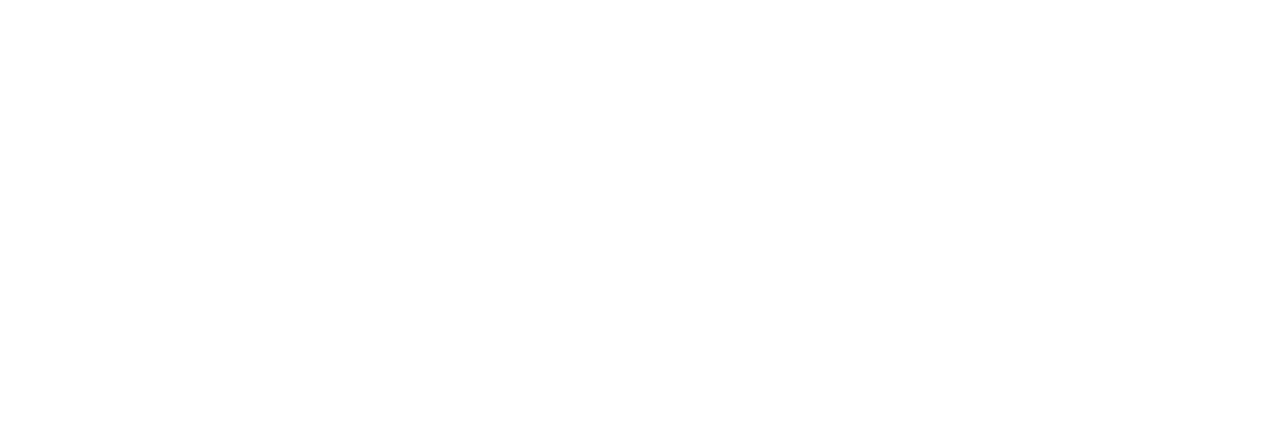
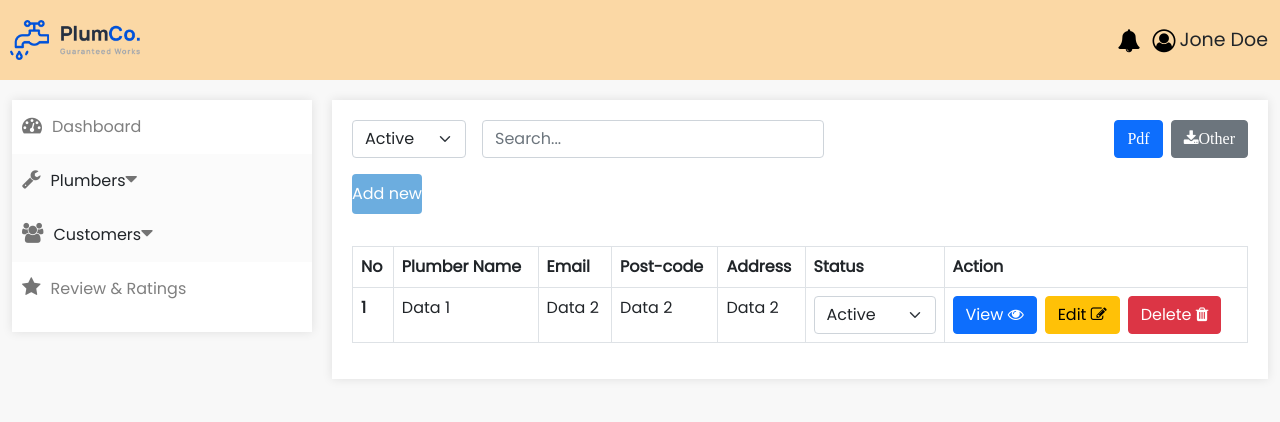
Before and after one commit to syedrahman616/SRProjectOne, a React (Vite) app: page /plumberdetails in a window 1280 px wide. Before the commit this address had no page. Shown: the top 422 px of the page. Built offline with nearby package versions, Linux system fonts and the light colour scheme.

Commit message:
Add admin page code

```diff
--- a/src/App.jsx
+++ b/src/App.jsx
@@ -20,7 +20,7 @@ function App() {
           <Route path="/dashnavbar" element={<Dashnavbar/>}/>
           <Route path="/sidebar" element={<Sidebar/>}/>
           <Route path="/dashboard" element={<Dashboard/>}/>
-          <Route path="/plumber" element={<Dashplumber/>}/>
+          <Route path="/plumberdetails" element={<Dashplumber/>}/>
           <Route path="/review" element={<Dashreview/>}/>
           <Route path="/customer" element={<Dashcustomer/>}/>
       </Routes>
--- a/src/components/Authlogin/admin.css
+++ b/src/components/Authlogin/admin.css
@@ -98,45 +98,6 @@
     font-size: 19px;
     font-weight: 500;
 }
-.aside100{
-    width: 300px;
-    box-shadow: 0px 0px 10px 0px #0000001A;
-    position: fixed;
-    background-color: white;
-    border: none;
-}
-.dashside_ul{
-    padding-left: 0px;
-}
-.dashside_ul i{
-    font-size: 20px;
-    margin-right: 10px;
-    color: #0000008a;
-}
-.dashside_ul li{
-    display: flex;
-    align-items: center;
-    padding: 15px 10px;
-}
-.dashside_ul li a {
-    text-decoration: none;
-    color: #00000080;
-}
-.dashside_ul li:hover{
-    background-color: rgb(254 169 40 / 22%);
-    transition: all;
-}
-.dashside_ul li.active-link{
-    background-color: rgb(254 169 40 / 0.4);
-    width: 100%;
-    height: 55px;
-}
-.dashside_ul li a.active-link{
-   color: #FFFFFF;
-}
-.dashside_ul li i.active-link{
-    color: #FFFFFF;
- }
  .dash100{
     width: 100%;
     height: 100%;
@@ -420,7 +381,60 @@
 /* .dashside_ul li:hover{
     background-color:  #6caddf;
 } */
-/* Default styles for small screens */
+.aside100{
+    width: 300px;
+    box-shadow: 0px 0px 10px 0px #0000001A;
+    position: fixed;
+    background-color: white;
+    border: none;
+}
+.dashside_ul{
+    padding-left: 0px;
+}
+.dashside_ul i{
+    font-size: 20px;
+    margin-right: 10px;
+    color: #0000008a;
+}
+.dashside_ul li{
+
+    align-items: center;
+    padding: 15px 10px;
+}
+.dashside_ul li a {
+    text-decoration: none;
+    color: #00000080;
+}
+.dashside_ul li:hover{
+    background-color: rgb(254 169 40 / 22%);
+    transition: all;
+}
+.dashside_ul li.active-link{
+    background-color: rgb(254 169 40 / 0.4);
+    width: 100%;
+    height: 100%;
+}
+.dashside_ul li.dropdown{
+    background-color: #fbfbfb;
+    width: 100%;
+    height: 100%;
+}
+
+.dashside_ul li.dropdown fa{
+    color: #000000;
+}
+
+.dropdown{
+    display: inline-block;
+    width: 100%;
+    height: 100%;
+}
+.dashside_ul li a.active-link{
+   color: #000000;
+}
+.dashside_ul li i.active-link{
+    color: #202020;
+ }
 .bar-icon {
     display: block; /* Initially visible on small screens */
   }
@@ -432,6 +446,8 @@
     display: block; /* Show the sidebar when the 'visible' class is present */
   }
 
+
+
   /* Media query for screens larger than 1024px */
   @media (min-width: 1024px) {
     .bar-icon {
--- a/src/components/admindashboard/dashcustomer.jsx
+++ b/src/components/admindashboard/dashcustomer.jsx
@@ -1,27 +1,82 @@
-import React from "react";
+import React, { useState } from "react";
 import Dashnavbar from "./dashnavbar";
 import Sidebar from "./dashsidebar";
+import Modal from 'react-bootstrap/Modal';
 function Dashcustomer(){
-    return(
+  const [show1, setShow1] = useState(false);
+  const [isPlumbersLinkActive, setIsPlumbersLinkActive] = useState(true);
+  const [statusFilter, setStatusFilter] = useState("All"); // Default filter
+  const [searchQuery, setSearchQuery] = useState("");
+
+  const handleCloses1 = () => {
+    setShow1(false);
+  };
+
+  const addnew_plumber = () => {
+    setShow1(true);
+  };
+
+  const handleStatusFilterChange = (status) => {
+    setStatusFilter(status);
+  };
+
+  const handleSearchChange = (query) => {
+    setSearchQuery(query);
+  };
+
+  return (
     <>
     <Dashnavbar/>
-        <div className="container-fluid" style={{backgroundColor:'rgb(248, 248, 248)',width:'100%',height:'100vh'}}>
+    <div className="container-fluid" style={{ backgroundColor: 'rgb(248, 248, 248)', width: '100%', height: '100vh' }}>
       <div className="row dash_row">
         <div className="col-3 col_corr_2">
-          <Sidebar/>
+          <Sidebar activelink={isPlumbersLinkActive} />
         </div>
         <div className="col-9 col_corr_1">
           <div className="dashmain">
-                {/* <button className="dashaddbutton" onClick={addnew_plumber}>Add new</button> */}
+            <div className="d-flex justify-content-between align-items-center mb-3">
+              <div className="d-flex align-items-center">
+                <div className="me-3">
+                  <select
+                    className="form-select"
+                    value={statusFilter}
+                    onChange={(e) => handleStatusFilterChange(e.target.value)}
+                  >
+                    <option value="Active">Active</option>
+                    <option value="Inactive">Inactive</option>
+                  </select>
+                </div>
+                <div>
+                  <input
+                    type="text"
+                    className="form-control"
+                    placeholder="Search..."
+                    value={searchQuery}
+                    onChange={(e) => handleSearchChange(e.target.value)}
+                  />
+                </div>
+              </div>
+              <div>
+                <button className="btn btn-primary me-2" title="Download PDF"><i className="fa fa-file-pdf">Pdf</i></button>
+                <button className="btn btn-secondary" title="Download Other"><i className="fa fa-download">Other</i></button>
+              </div>
+            </div>
+            <div className="d-flex justify-content-between align-items-center mb-3">
+              <div>
+                <button className="dashaddbutton" onClick={addnew_plumber}>Add new</button>
+              </div>
+            </div>
             <div className="table-responsive">
               <table className="table table-bordered mt-3">
                 <thead>
                   <tr>
                     <th scope="col">No</th>
-                    <th scope="col">Plumber Name</th>
+                    <th scope="col">Customer Name</th>
                     <th scope="col">Email</th>
                     <th scope="col">Post-code</th>
                     <th scope="col">Address</th>
+                    <th scope="col">Status</th>
+                    <th scope="col">Action</th>
                   </tr>
                 </thead>
                 <tbody>
@@ -31,6 +86,21 @@ function Dashcustomer(){
                     <td>Data 2</td>
                     <td>Data 2</td>
                     <td>Data 2</td>
+                    <td>
+                      <select
+                        className="form-select"
+                        value={statusFilter}
+                        onChange={(e) => handleStatusFilterChange(e.target.value)}
+                      >
+                        <option value="Active">Active</option>
+                        <option value="Inactive">Inactive</option>
+                      </select>
+                    </td>
+                    <td>
+                      <button className="btn btn-primary me-2" title="View">View <i className="fa fa-eye"></i></button>
+                      <button className="btn btn-warning me-2" title="Edit">Edit <i className="fa fa-edit"></i></button>
+                      <button className="btn btn-danger" title="Delete">Delete <i className="fa fa-trash"></i></button>
+                    </td>
                   </tr>
                 </tbody>
               </table>
@@ -39,7 +109,40 @@ function Dashcustomer(){
         </div>
       </div>
     </div>
+    <Modal show={show1} dialogClassName="example-dialog26" contentClassName="example-content26" onHide={handleCloses1} centered>
+      <Modal.Body style={{ margin: '0', padding: '0' }}>
+        <div className="modalpad">
+          <h5>Add New Customer</h5>
+          <div className="mt-3">
+            <label className="mb-2">Enter Name:</label>
+            <input type="text" className="form-control"></input>
+          </div>
+          <div className="mt-3">
+            <label className="mb-2">Enter Email:</label>
+            <input type="text" className="form-control"></input>
+          </div>
+          <div className="mt-3">
+            <label className="mb-2">Enter Password:</label>
+            <input type="text" className="form-control"></input>
+          </div>
+          <div className="mt-3">
+            <label className="mb-2">Enter Address:</label>
+            <input type="text" className="form-control"></input>
+          </div>
+          <div className="mt-3">
+            <label className="mb-2">Enter Postcode:</label>
+            <input type="text" className="form-control"></input>
+          </div>
+          <div className="d-flex justify-content-end mt-3 align-items-center">
+            <button className="modalclose me-3">Cancel</button>
+            <button className="modalsave">Save</button>
+          </div>
+        </div>
+      </Modal.Body>
+    </Modal>
   </>
 );
 }
+
+
 export default Dashcustomer;
--- a/src/components/admindashboard/dashplumber.jsx
+++ b/src/components/admindashboard/dashplumber.jsx
@@ -2,25 +2,71 @@ import React, { useState } from "react";
 import Dashnavbar from "./dashnavbar";
 import Sidebar from "./dashsidebar";
 import Modal from 'react-bootstrap/Modal';
-function Dashplumber(){
-    const [show1 , setShow1] = useState(false);
-    const handleCloses1=()=>{
-        setShow1(false)
-    }
+
+function Dashplumber() {
+  const [show1, setShow1] = useState(false);
+  const [isPlumbersLinkActive, setIsPlumbersLinkActive] = useState(true);
+  const [statusFilter, setStatusFilter] = useState("All"); // Default filter
+  const [searchQuery, setSearchQuery] = useState("");
+
+  const handleCloses1 = () => {
+    setShow1(false);
+  };
+
   const addnew_plumber = () => {
     setShow1(true);
-    }
-    return(
+  };
+
+  const handleStatusFilterChange = (status) => {
+    setStatusFilter(status);
+  };
+
+  const handleSearchChange = (query) => {
+    setSearchQuery(query);
+  };
+
+  return (
     <>
       <Dashnavbar/>
-        <div className="container-fluid" style={{backgroundColor:'rgb(248, 248, 248)',width:'100%',height:'100vh'}}>
+      <div className="container-fluid" style={{ backgroundColor: 'rgb(248, 248, 248)', width: '100%', height: '100vh' }}>
         <div className="row dash_row">
           <div className="col-3 col_corr_2">
-          <Sidebar/>
+            <Sidebar activelink={isPlumbersLinkActive} />
           </div>
           <div className="col-9 col_corr_1">
             <div className="dashmain">
+              <div className="d-flex justify-content-between align-items-center mb-3">
+                <div className="d-flex align-items-center">
+                  <div className="me-3">
+                    <select
+                      className="form-select"
+                      value={statusFilter}
+                      onChange={(e) => handleStatusFilterChange(e.target.value)}
+                    >
+                      <option value="Active">Active</option>
+                      <option value="Inactive">Inactive</option>
+                    </select>
+                  </div>
+                  <div>
+                    <input
+                      type="text"
+                      className="form-control"
+                      placeholder="Search..."
+                      value={searchQuery}
+                      onChange={(e) => handleSearchChange(e.target.value)}
+                    />
+                  </div>
+                </div>
+                <div>
+                  <button className="btn btn-primary me-2" title="Download PDF"><i className="fa fa-file-pdf">Pdf</i></button>
+                  <button className="btn btn-secondary" title="Download Other"><i className="fa fa-download">Other</i></button>
+                </div>
+              </div>
+              <div className="d-flex justify-content-between align-items-center mb-3">
+                <div>
                   <button className="dashaddbutton" onClick={addnew_plumber}>Add new</button>
+                </div>
+              </div>
               <div className="table-responsive">
                 <table className="table table-bordered mt-3">
                   <thead>
@@ -30,6 +76,8 @@ function Dashplumber(){
                       <th scope="col">Email</th>
                       <th scope="col">Post-code</th>
                       <th scope="col">Address</th>
+                      <th scope="col">Status</th>
+                      <th scope="col">Action</th>
                     </tr>
                   </thead>
                   <tbody>
@@ -39,6 +87,21 @@ function Dashplumber(){
                       <td>Data 2</td>
                       <td>Data 2</td>
                       <td>Data 2</td>
+                      <td>
+                        <select
+                          className="form-select"
+                          value={statusFilter}
+                          onChange={(e) => handleStatusFilterChange(e.target.value)}
+                        >
+                          <option value="Active">Active</option>
+                          <option value="Inactive">Inactive</option>
+                        </select>
+                      </td>
+                      <td>
+                        <button className="btn btn-primary me-2" title="View">View <i className="fa fa-eye"></i></button>
+                        <button className="btn btn-warning me-2" title="Edit">Edit <i className="fa fa-edit"></i></button>
+                        <button className="btn btn-danger" title="Delete">Delete <i className="fa fa-trash"></i></button>
+                      </td>
                     </tr>
                   </tbody>
                 </table>
@@ -78,8 +141,8 @@ function Dashplumber(){
           </div>
         </Modal.Body>
       </Modal>
-
     </>
   );
 }
+
 export default Dashplumber;
--- a/src/components/admindashboard/dashsidebar.jsx
+++ b/src/components/admindashboard/dashsidebar.jsx
@@ -1,19 +1,22 @@
 import React, { useState } from "react";
-import { Link,useLocation } from "react-router-dom";
+import { Link, useLocation } from "react-router-dom";
 
 function Sidebar() {
-    const location = useLocation();
+  const location = useLocation();
   const [sidebarVisible, setSidebarVisible] = useState(false);
+  const [activeDropdown, setActiveDropdown] = useState(null);
 
   const toggleSidebar = () => {
     setSidebarVisible(!sidebarVisible);
   };
 
+  const toggleDropdown = (dropdown) => {
+    setActiveDropdown(activeDropdown === dropdown ? null : dropdown);
+  };
+
   return (
     <>
-    {/* <Dashnavbar/> */}
       <div className={`bar-icon ${sidebarVisible ? "active" : ""}`} onClick={toggleSidebar}>
-        {/* Bar icon here */}
         <i className="fa fa-bars" style={{ fontSize: "24px", color: "black" }} />
       </div>
 
@@ -21,23 +24,49 @@ function Sidebar() {
         <ul className="dashside_ul">
           <li className={location.pathname === "/dashboard" ? "active-link" : ""}>
             <Link to="/dashboard" className={location.pathname === "/dashboard" ? "active-link" : ""}>
-            <i className={`fa fa-dashboard${location.pathname === "/dashboard" ? " active-link" : ""}`} />
-            Dashboard</Link>
+              <i className={`fa fa-dashboard${location.pathname === "/dashboard" ? " active-link" : ""}`} />
+              Dashboard
+            </Link>
           </li>
-          <li className={location.pathname === "/plumber" ? "active-link" : ""}>
-            <Link to="/plumber" className={location.pathname === "/plumber" ? "active-link" : ""}>
-            <i className={`fa fa-wrench${location.pathname === "/plumber" ? " active-link" : ""}`}/>
-            Plumbers</Link>
+          <li onClick={() => toggleDropdown("plumbers")} className={`dropdown ${activeDropdown === "plumbers" ? "active-link" : ""}`}>
+            <div>
+              <i className={`fa fa-wrench ${activeDropdown === "plumbers" ? " active-link" : ""}`} />
+              Plumbers
+              <i className={`fa fa-caret-down`} />
+            </div>
+            {activeDropdown === "plumbers" && (
+              <>
+                <li>
+                  <Link to="/plumberdetails"><i className="fa fa-user" /> Plumber Detail</Link>
+                </li>
+                <li>
+                  <Link to="/plumberdetails"><i className="fa fa-briefcase" /> Plumber Jobs</Link>
+                </li>
+              </>
+            )}
+          </li>
+          <li onClick={() => toggleDropdown("customers")} className={`dropdown ${activeDropdown === "customers" ? "active-link" : ""}`}>
+            <div>
+              <i className={`fa fa-users${activeDropdown === "customers" ? " active-link" : ""}`} />
+              Customers
+              <i className={`fa fa-caret-down`} />
+            </div>
+            {activeDropdown === "customers" && (
+              <>
+                <li>
+                  <Link to="/customer"><i className="fa fa-address-card" /> Customer Details</Link>
+                </li>
+                <li>
+                  <Link to="#"><i className="fa fa-shopping-cart" /> Customer Orders</Link>
+                </li>
+              </>
+            )}
           </li>
           <li className={location.pathname === "/review" ? "active-link" : ""}>
             <Link to="/review" className={location.pathname === "/review" ? "active-link" : ""}>
-            <i className={`fa fa-star${location.pathname === "/review" ? " active-link" : ""}`}/>
-            Review & Ratings</Link>
-          </li>
-          <li className={location.pathname === "/customer" ? "active-link" : ""}>
-            <Link to="/customer" className={location.pathname === "/customer" ? "active-link" : ""}>
-            <i className={`fa fa-users${location.pathname === "/customer" ? " active-link" : ""}`}/>
-            Customers</Link>
+              <i className={`fa fa-star${location.pathname === "/review" ? " active-link" : ""}`} />
+              Review & Ratings
+            </Link>
           </li>
         </ul>
       </aside>
```
Also changed, not shown: src/components/admindashboard/dashboard.jsx (+6 -6 lines), .eslintrc.cjs. Lines whose indentation alone changed are shown as unchanged.
